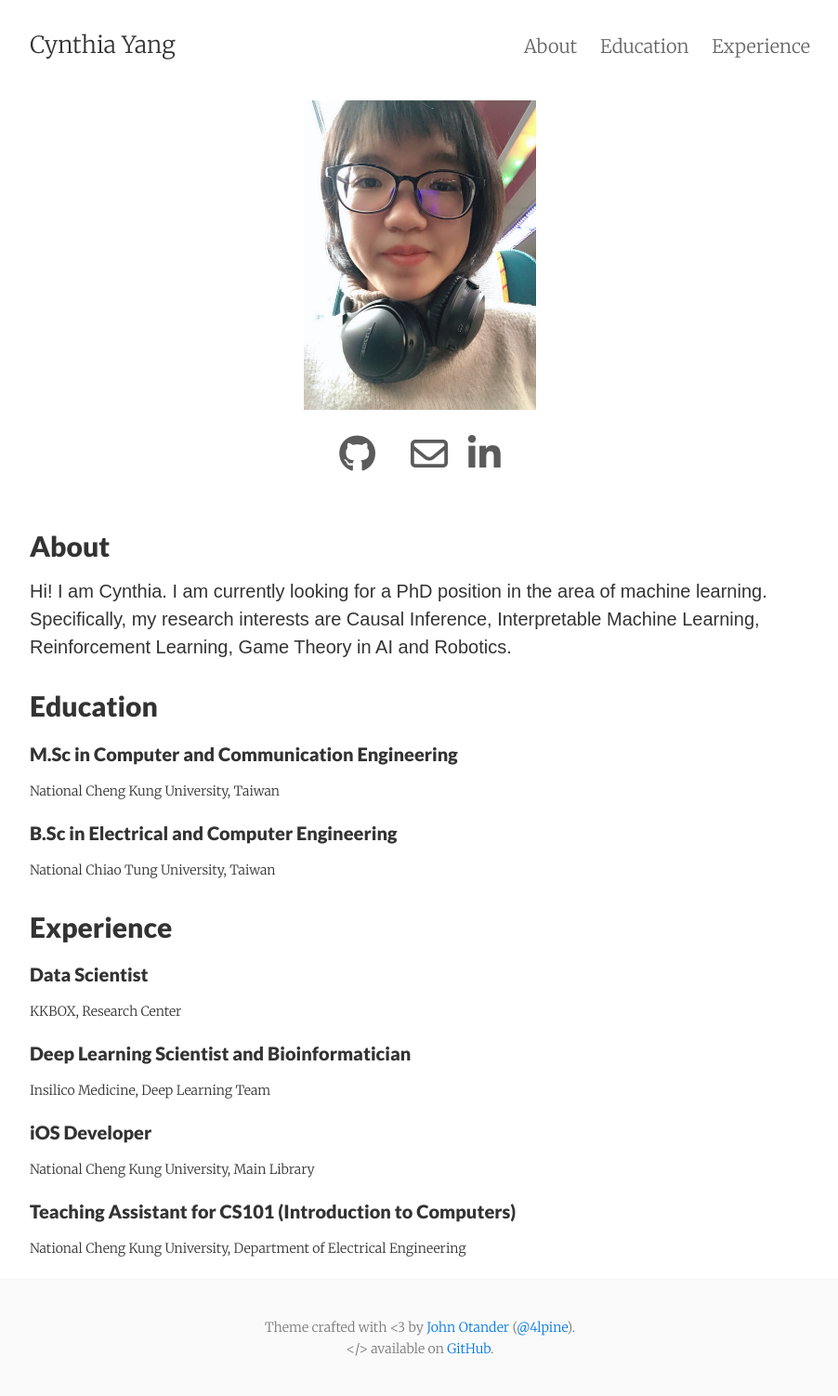
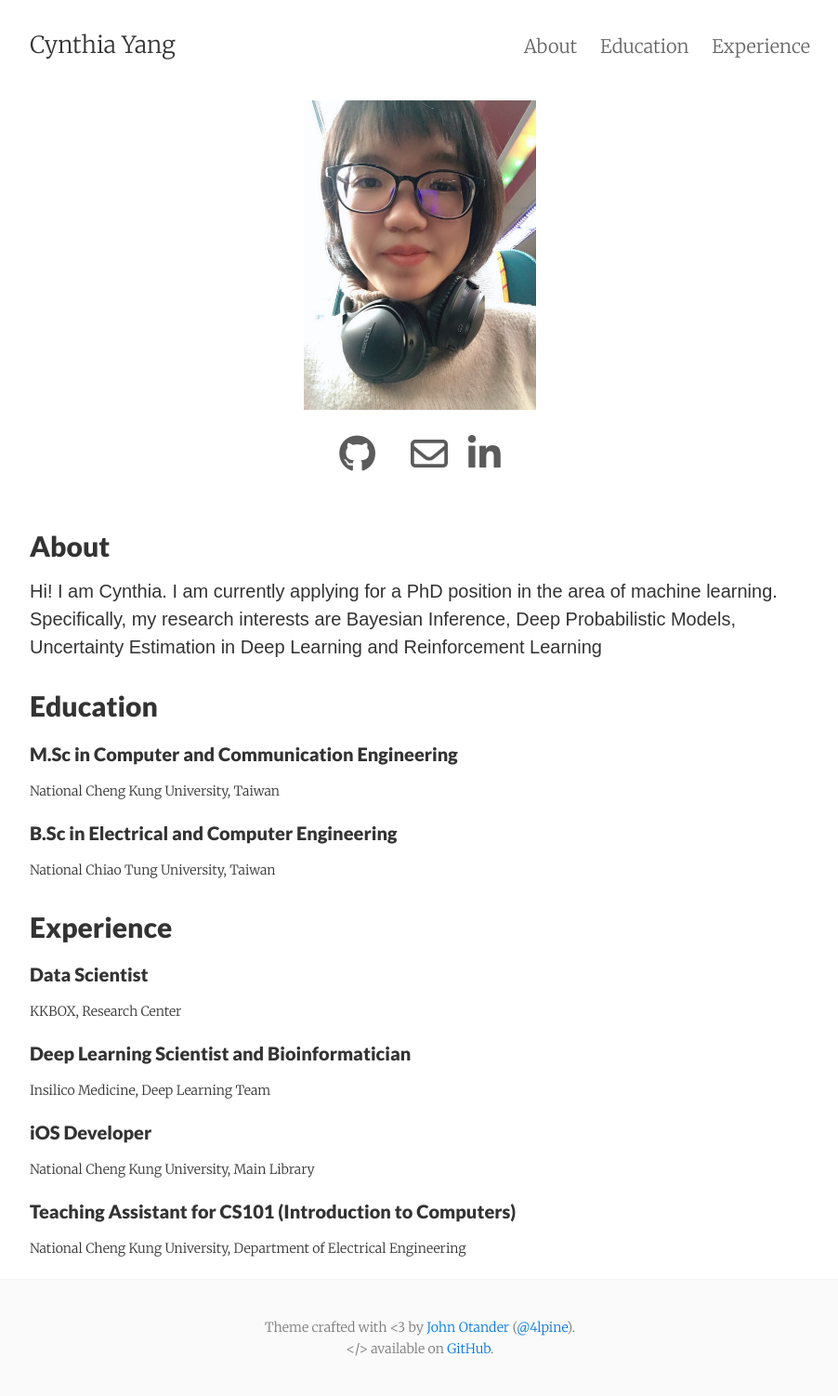
Before and after one commit to ZixinYang/zixinyang.github.io, a Jekyll site: the page built from index.html, in a window 1280 px wide. Shown: the whole page at 93% size, without its empty margins (188-1090 px from the left). Built offline with Jekyll 4.4.1, drawn with Linux system fonts in a browser that asks for light colours; nearby versions of some CDN libraries; the list of posts is cut into pages by our own code; a style sheet for code colours, icons or effects is not loaded.

Commit message:
Modify self introduction

```diff
--- a/index.html
+++ b/index.html
@@ -69,8 +69,8 @@ $(document).ready(function(){
   </article>
 </div>
 
-<p style="font-family: Arial, Helvetica, sans-serif;">Hi! I am Cynthia. I am currently looking for a PhD position in the area of machine learning.
-  Specifically, my research interests are Causal Inference, Interpretable Machine Learning, Reinforcement Learning, Game Theory in AI and Robotics.
+<p style="font-family: Arial, Helvetica, sans-serif;">Hi! I am Cynthia. I am currently applying for a PhD position in the area of machine learning.
+  Specifically, my research interests are Bayesian Inference, Deep Probabilistic Models, Uncertainty Estimation in Deep Learning and Reinforcement Learning
 </p>
 
 
```
